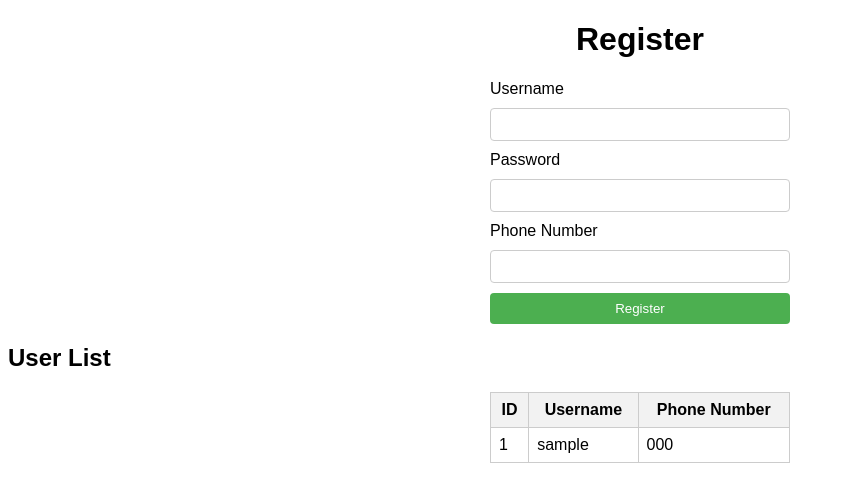
After one commit to Adhrit-Verma/OTP_Authentication_system, a Flask app: page /register in a window 1280 px wide. The commit adds this page. Shown: the top 502 px of the page, without its empty margins (0-844 px from the left). Run offline with Flask 3, Linux system fonts and the light colour scheme; tables that the repository leaves empty hold one stand-in row (values such as "Sample post").

Commit message:
changes to templates

```diff
--- a/app.py
+++ b/app.py
@@ -4,6 +4,7 @@ from modules.db_creator import check
 import mysql.connector as connector
 from twilio.rest import Client
 import random
+import cred
 
 class server_start():
     def __init__(self):
@@ -94,7 +95,7 @@ def otp_validation():
 
 def getOTPApi(number):
     account_sid = 'AC651d041e7edef1fd82d5927925640afb'
-    auth_token = 'c7b00e1a1afeb9fe3c590abc8fe843d6'
+    auth_token = cred.auth()
     client = Client(account_sid, auth_token)
     otp = generateOTP()
     body = "Your OTP is " + str(otp)
--- /dev/null
+++ b/templates/register.html
@@ -0,0 +1,112 @@
+<!DOCTYPE html>
+<html lang="en">
+<head>
+    <meta charset="UTF-8">
+    <meta name="viewport" content="width=device-width, initial-scale=1.0">
+    <title>Register</title>
+    <style>
+        body {
+            font-family: Arial, sans-serif;
+        }
+
+        h1 {
+            text-align: center;
+        }
+
+        form {
+            width: 300px;
+            margin: 0 auto;
+        }
+
+        label {
+            display: block;
+            margin-bottom: 10px;
+        }
+
+        input[type="text"],
+        input[type="password"],
+        input[type="tel"] {
+            width: 100%;
+            padding: 8px;
+            margin-bottom: 10px;
+            border: 1px solid #ccc;
+            border-radius: 4px;
+            box-sizing: border-box;
+        }
+
+        button[type="submit"] {
+            width: 100%;
+            padding: 8px;
+            background-color: #4CAF50;
+            color: white;
+            border: none;
+            border-radius: 4px;
+            cursor: pointer;
+        }
+
+        button[type="submit"]:hover {
+            background-color: #45a049;
+        }
+
+        .error-message {
+            color: red;
+            font-size: 12px;
+            margin-top: 5px;
+        }
+
+        .user-list {
+            width: 300px;
+            margin: 20px auto;
+            border-collapse: collapse;
+        }
+
+        .user-list th,
+        .user-list td {
+            padding: 8px;
+            border: 1px solid #ccc;
+        }
+
+        .user-list th {
+            background-color: #f2f2f2;
+            font-weight: bold;
+        }
+    </style>
+</head>
+<body>
+    <h1>Register</h1>
+    <form action="/register" method="post" onsubmit="return validateForm()">
+        <div>
+            <label for="username">Username</label>
+            <input type="text" id="username" name="username" required/>
+            <span id="username-error" class="error-message"></span>
+        </div>
+        <div>
+            <label for="password">Password</label>
+            <input type="password" id="password" name="password" required/>
+            <span id="password-error" class="error-message"></span>
+        </div>
+        <div>
+            <label for="phone">Phone Number</label>
+            <input type="tel" id="phone" name="phone" required/>
+            <span id="phone-error" class="error-message"></span>
+        </div>
+        <button type="submit">Register</button>
+    </form>
+
+    <h2>User List</h2>
+<table class="user-list">
+    <tr>
+        <th>ID</th>
+        <th>Username</th>
+        <th>Phone Number</th>
+    </tr>
+    {% for user in users %}
+    <tr>
+        <td>{{ user[0] }}</td>
+        <td>{{ user[1] }}</td>
+        <td>{{ user[3] }}</td>
+    </tr>
+    {% endfor %}
+</table>
+</body>
+</html>
```
Also changed, not shown: templates/home.html (added, +50 -0 lines), templates/index.html (deleted, +0 -39 lines), templates/login.html (+64 -29 lines), templates/success.html (deleted, +0 -9 lines), 1 other file.
